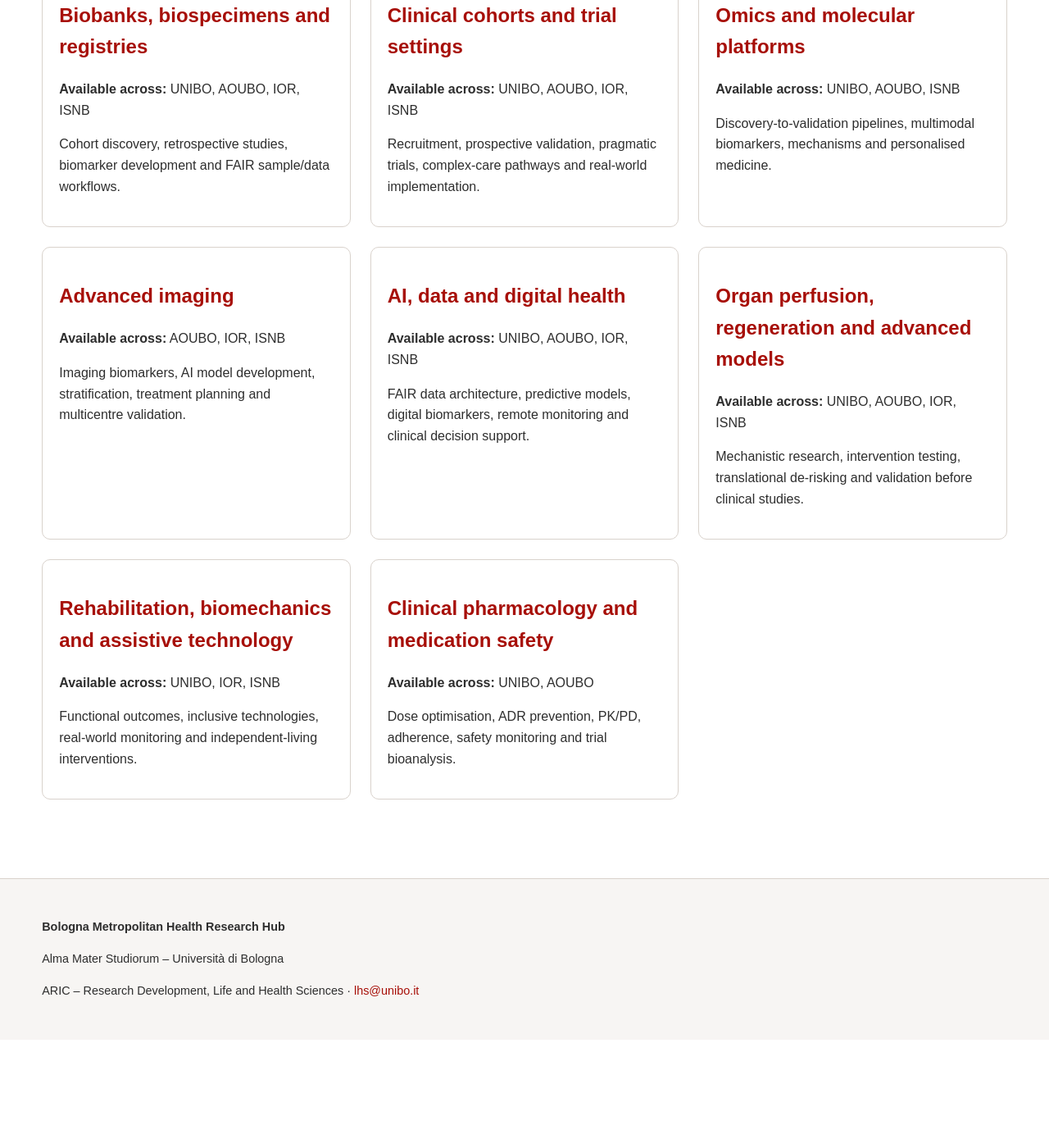
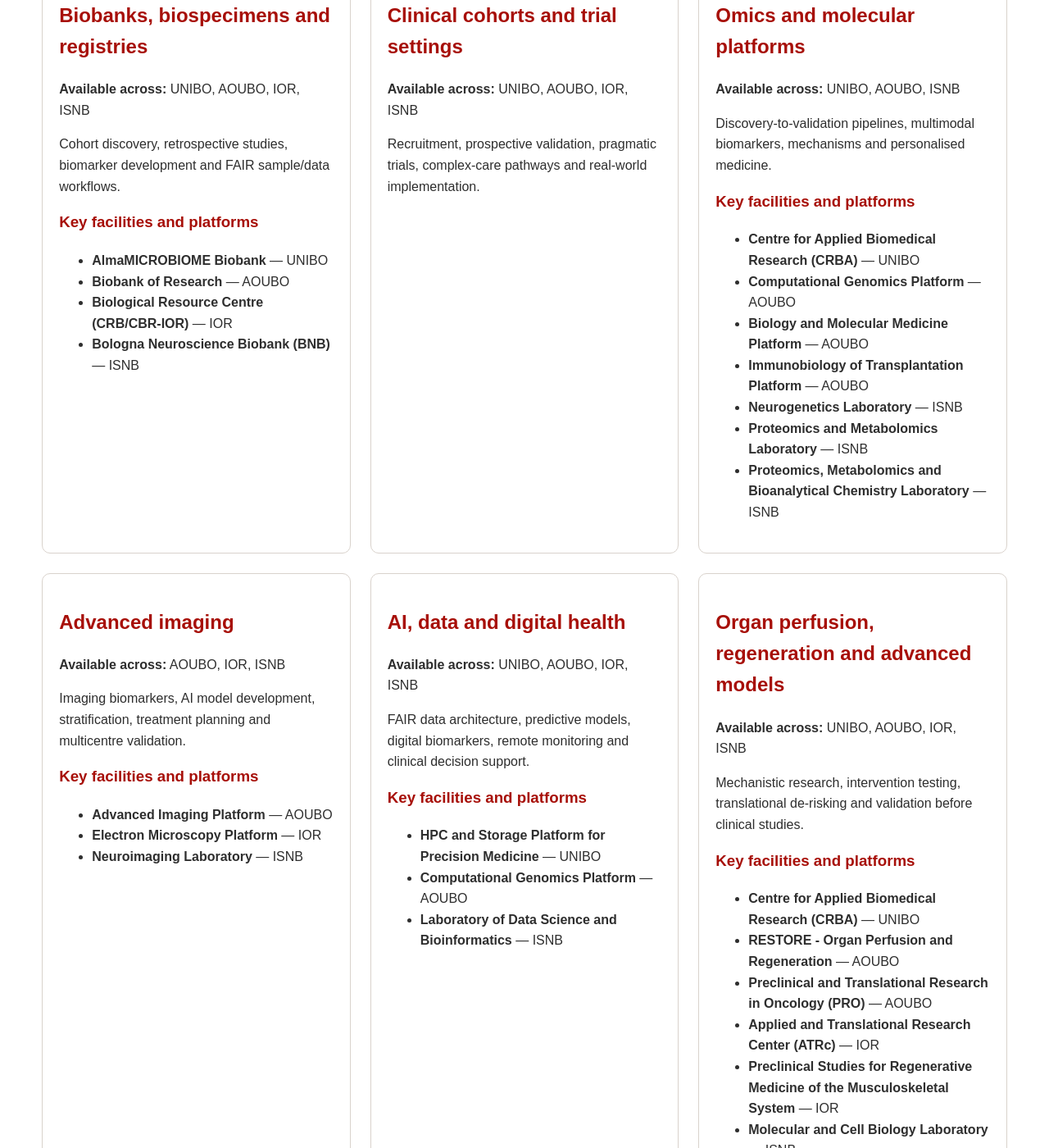
Before and after one commit to ARIC-LHS/bologna-health-hub, a Jekyll site: the page built from _pages/infrastructures.md, in a window 1280 px wide and 1400 px high, scrolled down 345 px. Shown: the whole window at 82% size. Built offline with Jekyll 4.4.1, drawn with Linux system fonts in a browser that asks for light colours; before the commit the page ends 1613 px from its top, so only the background shows below that; some of the changed text lies outside the part shown.

Commit message:
Expand research infrastructures from Cluster 1 2027 booklet

```diff
--- a/_data/infrastructures.yml
+++ b/_data/infrastructures.yml
@@ -2,38 +2,106 @@
   name: Biobanks, biospecimens and registries
   description: Cohort discovery, retrospective studies, biomarker development and FAIR sample/data workflows.
   availability: UNIBO, AOUBO, IOR, ISNB
+  facilities:
+    - name: AlmaMICROBIOME Biobank
+      institution_id: unibo
+    - name: Biobank of Research
+      institution_id: aoubo
+    - name: Biological Resource Centre (CRB/CBR-IOR)
+      institution_id: ior
+    - name: Bologna Neuroscience Biobank (BNB)
+      institution_id: isnb
 
 - id: clinical-cohorts-trials
   name: Clinical cohorts and trial settings
   description: Recruitment, prospective validation, pragmatic trials, complex-care pathways and real-world implementation.
   availability: UNIBO, AOUBO, IOR, ISNB
+  facilities: []
 
 - id: omics-platforms
   name: Omics and molecular platforms
   description: Discovery-to-validation pipelines, multimodal biomarkers, mechanisms and personalised medicine.
   availability: UNIBO, AOUBO, ISNB
+  facilities:
+    - name: Centre for Applied Biomedical Research (CRBA)
+      institution_id: unibo
+    - name: Computational Genomics Platform
+      institution_id: aoubo
+    - name: Biology and Molecular Medicine Platform
+      institution_id: aoubo
+    - name: Immunobiology of Transplantation Platform
+      institution_id: aoubo
+    - name: Neurogenetics Laboratory
+      institution_id: isnb
+    - name: Proteomics and Metabolomics Laboratory
+      institution_id: isnb
+    - name: Proteomics, Metabolomics and Bioanalytical Chemistry Laboratory
+      institution_id: isnb
 
 - id: advanced-imaging
   name: Advanced imaging
   description: Imaging biomarkers, AI model development, stratification, treatment planning and multicentre validation.
   availability: AOUBO, IOR, ISNB
+  facilities:
+    - name: Advanced Imaging Platform
+      institution_id: aoubo
+    - name: Electron Microscopy Platform
+      institution_id: ior
+    - name: Neuroimaging Laboratory
+      institution_id: isnb
 
 - id: ai-data-digital-health
   name: AI, data and digital health
   description: FAIR data architecture, predictive models, digital biomarkers, remote monitoring and clinical decision support.
   availability: UNIBO, AOUBO, IOR, ISNB
+  facilities:
+    - name: HPC and Storage Platform for Precision Medicine
+      institution_id: unibo
+    - name: Computational Genomics Platform
+      institution_id: aoubo
+    - name: Laboratory of Data Science and Bioinformatics
+      institution_id: isnb
 
 - id: regeneration-models
   name: Organ perfusion, regeneration and advanced models
   description: Mechanistic research, intervention testing, translational de-risking and validation before clinical studies.
   availability: UNIBO, AOUBO, IOR, ISNB
+  facilities:
+    - name: Centre for Applied Biomedical Research (CRBA)
+      institution_id: unibo
+    - name: RESTORE - Organ Perfusion and Regeneration
+      institution_id: aoubo
+    - name: Preclinical and Translational Research in Oncology (PRO)
+      institution_id: aoubo
+    - name: Applied and Translational Research Center (ATRc)
+      institution_id: ior
+    - name: Preclinical Studies for Regenerative Medicine of the Musculoskeletal System
+      institution_id: ior
+    - name: Molecular and Cell Biology Laboratory
+      institution_id: isnb
 
 - id: rehabilitation-tech
   name: Rehabilitation, biomechanics and assistive technology
   description: Functional outcomes, inclusive technologies, real-world monitoring and independent-living interventions.
   availability: UNIBO, IOR, ISNB
+  facilities:
+    - name: Bionic Limbs Center
+      institution_id: ior
+    - name: 3D Lab Rizzoli su Misura
+      institution_id: ior
+    - name: Movement Analysis and Functional Evaluation of Prosthetics Laboratory
+      institution_id: ior
+    - name: Computational Bioengineering Laboratory
+      institution_id: ior
+    - name: Medical Technology Laboratory
+      institution_id: ior
+    - name: Laboratory for Bioengineering of Rehabilitation
+      institution_id: isnb
 
 - id: clinical-pharmacology
   name: Clinical pharmacology and medication safety
   description: Dose optimisation, ADR prevention, PK/PD, adherence, safety monitoring and trial bioanalysis.
-  availability: UNIBO, AOUBO
+  availability: AOUBO
+  facilities:
+    - name: Clinical Pharmacology Platform
+      institution_id: aoubo
--- a/_pages/infrastructures.md
+++ b/_pages/infrastructures.md
@@ -13,7 +13,8 @@ permalink: /infrastructures/
   <h1>Research Infrastructures</h1>
 
   <p>
-    Research infrastructures and technology platforms that can support collaborative Horizon Europe Cluster 1 Health projects.
+    Research infrastructures and technology platforms that can support
+    collaborative Horizon Europe Cluster 1 Health projects.
   </p>
 
   <div class="card-grid">
@@ -33,10 +34,35 @@ permalink: /infrastructures/
         {{ infrastructure.description }}
       </p>
 
+      {% if infrastructure.facilities and infrastructure.facilities.size > 0 %}
+
+        <h3>Key facilities and platforms</h3>
+
+        <ul>
+          {% for facility in infrastructure.facilities %}
+
+            {% assign institution = site.data.institutions
+              | where: "id", facility.institution_id
+              | first %}
+
+            <li>
+              <strong>{{ facility.name }}</strong>
+              {% if institution %}
+                — {{ institution.short_name }}
+              {% endif %}
+            </li>
+
+          {% endfor %}
+        </ul>
+
+      {% endif %}
+
     </article>
 
     {% endfor %}
 
   </div>
 
+  {% include caveat.html text=site.disclaimer %}
+
 </section>
```
